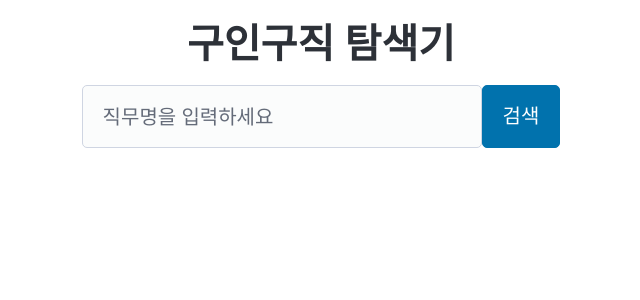
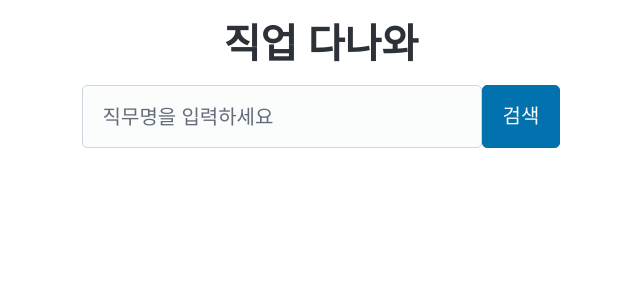
Before and after one commit to doitjustgo/jobseeker, a Flask app: page / in a window 1280 px wide. Shown: the top 300 px of the page, without its empty margins (319-959 px from the left). Run offline with Flask 3, Linux system fonts and the light colour scheme; some libraries are stand-ins or nearby versions.

Commit message:
직업 다나와

```diff
--- a/templates/home.html
+++ b/templates/home.html
@@ -4,11 +4,11 @@
     <meta charset="UTF-8" />
     <meta name="viewport" content="width=device-width, initial-scale=1.0" />
     <link rel="stylesheet" href="https://cdn.jsdelivr.net/npm/@picocss/pico@2/css/pico.min.css" />
-    <title>구인구직 탐색기</title>
+    <title>직업 다나와</title>
   </head>
   <body>
     <main class="container">
-      <h1 style="text-align: center">구인구직 탐색기</h1>
+      <h1 style="text-align: center">직업 다나와</h1>
       <form action="/search">
         <div style="display: flex; justify-content: center">
           <div>
--- a/templates/search.html
+++ b/templates/search.html
@@ -4,7 +4,7 @@
     <meta charset="UTF-8" />
     <meta name="viewport" content="width=device-width, initial-scale=1.0" />
     <link rel="stylesheet" href="https://cdn.jsdelivr.net/npm/@picocss/pico@2/css/pico.min.css" />
-    <title>구인구직 탐색기</title>
+    <title>직업 다나와</title>
   </head>
   <body>
     <main class="container">
```
